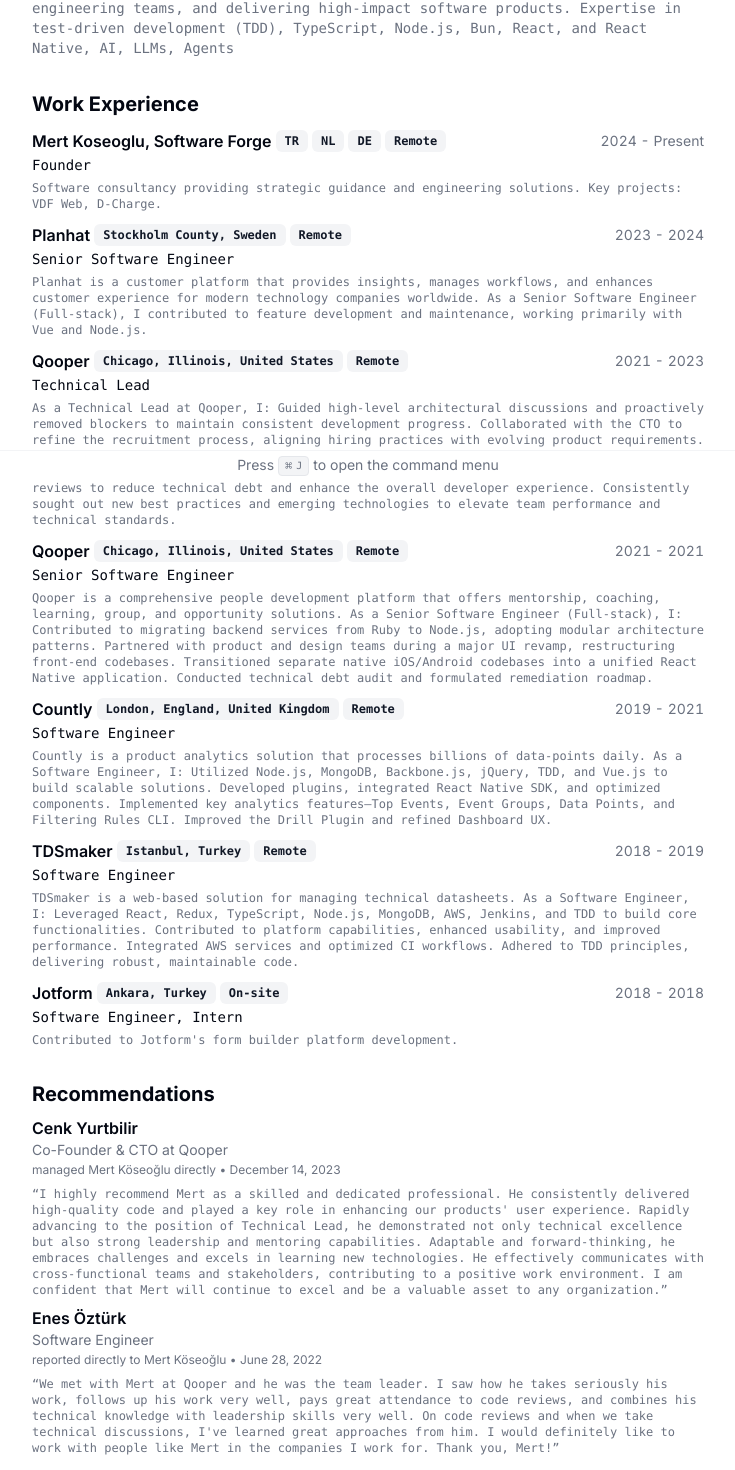
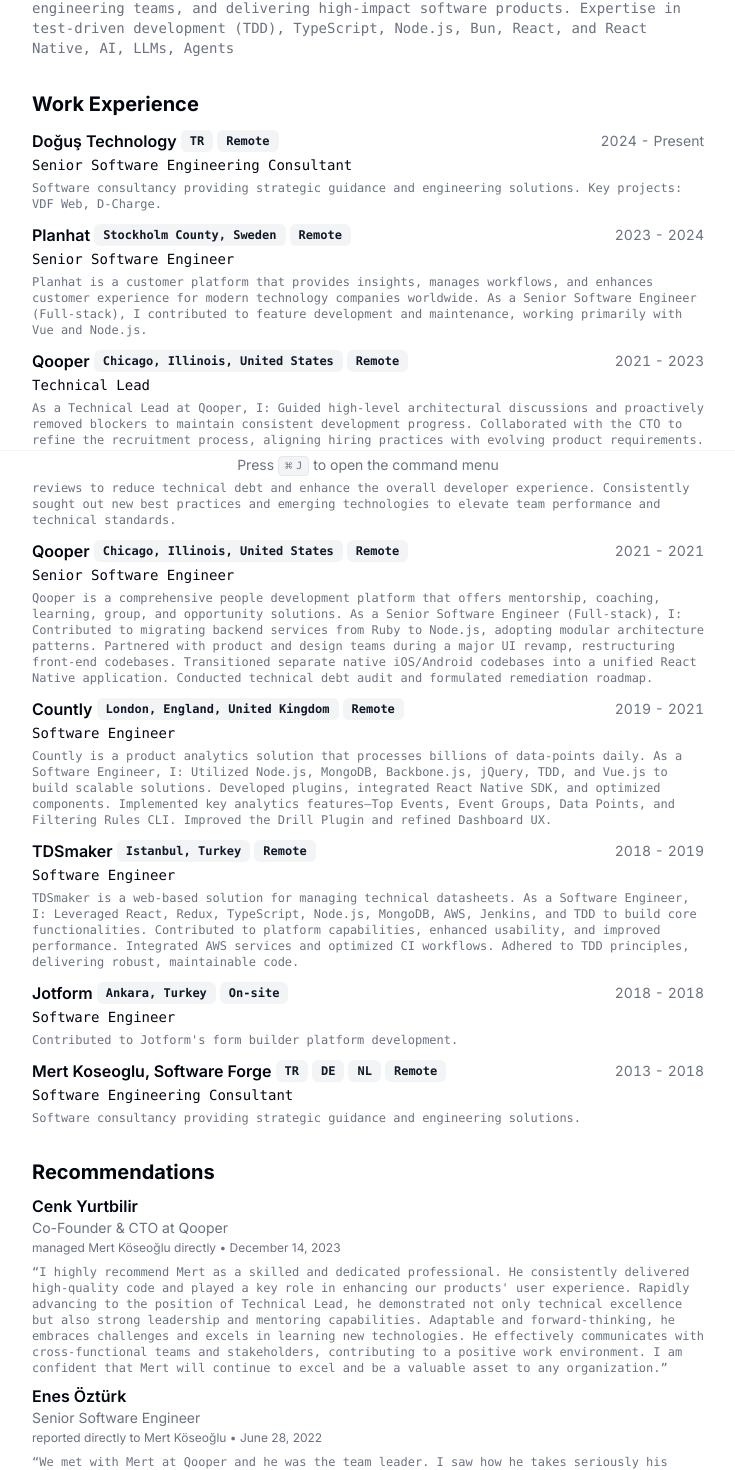
Before and after one commit to mksglu/mksg.lu, a Next.js app: page / in a window 1280 px wide. Shown: the part 320-1790 px from the top of the page, without its empty margins (272-1007 px from the left). Built offline with nearby package versions, Linux system fonts and the light colour scheme.

Commit message:
chore(ci): trigger

```diff
--- a/src/app/page.tsx
+++ b/src/app/page.tsx
@@ -14,7 +14,7 @@
 import Mert from "@/images/pp-mert.jpg";
 export default function Page() {
   return (
-    <main className="container relative mx-auto scroll-my-12 overflow-auto p-4 print:p-12 md:p-16">
+    <main className="container relative mx-auto scroll-my-12 overflow-auto p-4 print:p-0 md:p-16">
       <section className="mx-auto w-full max-w-2xl space-y-8 bg-white print:space-y-4">
         <div className="flex items-center justify-between">
           <div className="flex-1 space-y-1.5">
@@ -76,6 +76,10 @@
                   <span>{social.url}</span>
                 </a>
               ))}
+              <span className="inline-flex gap-x-2 items-center">
+                <GlobeIcon className="size-3" />
+                {RESUME_DATA.personalWebsiteUrl}
+              </span>
             </div>
           </div>
 
@@ -94,7 +98,7 @@
           <h2 className="text-xl font-bold">Work Experience</h2>
           {RESUME_DATA.work.map((work) => {
             return (
-              <Card key={work.company}>
+              <Card key={work.company} className="print:break-inside-avoid">
                 <CardHeader>
                   <div className="flex items-center justify-between gap-x-2 text-base">
                     <h3 className="inline-flex items-center justify-center gap-x-1 font-semibold leading-none">
@@ -136,6 +140,7 @@
             {RESUME_DATA.recommendations.map((recommendation) => (
               <RecommendationCard
                 key={`${recommendation.name}-${recommendation.date}`}
+                className="print:break-inside-avoid"
                 {...recommendation}
               />
             ))}
@@ -163,7 +168,7 @@
             );
           })}
         </Section> */}
-        <Section>
+        <Section className="print:break-inside-avoid">
           <h2 className="text-xl font-bold">Skills</h2>
           <div className="flex flex-wrap gap-1">
             {RESUME_DATA.skills.map((skill) => {
@@ -175,8 +180,7 @@
             })}
           </div>
         </Section>
-
-        <Section className="print-force-new-page scroll-mb-16">
+        <Section className="scroll-mb-16 print:break-inside-avoid">
           <h2 className="text-xl font-bold">Projects</h2>
           <div className="-mx-3 grid grid-cols-1 gap-3 print:grid-cols-3 print:gap-2 md:grid-cols-2 lg:grid-cols-3">
             {RESUME_DATA.projects.map((project) => {
--- a/src/components/recommendation-card.tsx
+++ b/src/components/recommendation-card.tsx
@@ -7,6 +7,7 @@
   date: string;
   content: string;
   linkedIn?: string;
+  className?: string;
 }
 
 export function RecommendationCard({
@@ -16,9 +17,10 @@
   date,
   content,
   linkedIn,
+  className,
 }: RecommendationCardProps) {
   return (
-    <Card>
+    <Card className={className}>
       <CardHeader>
         <div className="flex items-center justify-between gap-x-2 text-base">
           <div className="flex-1">
--- a/src/data/resume-data.tsx
+++ b/src/data/resume-data.tsx
@@ -1,4 +1,4 @@
-import { ConsultlyLogo, ParabolLogo } from "@/images/logos";
+import { dt, ParabolLogo, ConsultlyLogo } from "@/images/logos";
 import Mert from "@/images/pp-mert.jpg";
 import { GitHubIcon, LinkedInIcon, XIcon } from "@/components/icons";
 
@@ -9,7 +9,7 @@
   locationLink: "https://www.google.com/maps/place/Ankara/",
   about: "Software Engineering, LLMs, Agents, Generative AI",
   summary:
-    "My name is Mert Köseoğlu, I am a Senior Software Engineer with over 10 years of experience in development and technical leadership within fully remote, global teams. Adept at architecting scalable solutions, building and mentoring engineering teams, and delivering high-impact software products. Expertise in test-driven development (TDD), TypeScript, Node.js, Bun, React, and React Native, AI, LLMs, Agents",
+    "My name is Mert Köseoğlu, I am a Software Engineer with over 10 years of experience in development and technical leadership within fully remote, global teams. Adept at architecting scalable solutions, building and mentoring engineering teams, and delivering high-impact software products. Expertise in test-driven development (TDD), TypeScript, Node.js, Bun, React, and React Native, AI, LLMs, Agents",
   avatarUrl: Mert,
   personalWebsiteUrl: "https://mksg.lu",
   contact: {
@@ -34,11 +34,11 @@
   },
   work: [
     {
-      company: "Mert Koseoglu, Software Forge",
+      company: "Doğuş Technology",
       link: "https://mksg.lu",
-      badges: ["TR", "NL", "DE", "Remote"],
-      title: "Founder",
-      logo: ConsultlyLogo,
+      badges: ["TR", "Remote"],
+      title: "Senior Software Engineering Consultant",
+      logo: dt,
       start: "2024",
       end: null,
       description:
@@ -103,11 +103,23 @@
       company: "Jotform",
       link: "https://jotform.com",
       badges: ["Ankara, Turkey", "On-site"],
-      title: "Software Engineer, Intern",
+      title: "Software Engineer",
       logo: ConsultlyLogo,
       start: "2018",
       end: "2018",
-      description: "Contributed to Jotform's form builder platform development.",
+      description:
+        "Contributed to Jotform's form builder platform development.",
+    },
+    {
+      company: "Mert Koseoglu, Software Forge",
+      link: "https://mksg.lu",
+      badges: ["TR", "DE", "NL", "Remote"],
+      title: "Software Engineering Consultant",
+      logo: ConsultlyLogo,
+      start: "2013",
+      end: "2018",
+      description:
+        "Software consultancy providing strategic guidance and engineering solutions.",
     },
   ],
   recommendations: [
@@ -116,15 +128,17 @@
       title: "Co-Founder & CTO at Qooper",
       relationship: "managed Mert Köseoğlu directly",
       date: "December 14, 2023",
-      content: "I highly recommend Mert as a skilled and dedicated professional. He consistently delivered high-quality code and played a key role in enhancing our products' user experience. Rapidly advancing to the position of Technical Lead, he demonstrated not only technical excellence but also strong leadership and mentoring capabilities. Adaptable and forward-thinking, he embraces challenges and excels in learning new technologies. He effectively communicates with cross-functional teams and stakeholders, contributing to a positive work environment. I am confident that Mert will continue to excel and be a valuable asset to any organization.",
+      content:
+        "I highly recommend Mert as a skilled and dedicated professional. He consistently delivered high-quality code and played a key role in enhancing our products' user experience. Rapidly advancing to the position of Technical Lead, he demonstrated not only technical excellence but also strong leadership and mentoring capabilities. Adaptable and forward-thinking, he embraces challenges and excels in learning new technologies. He effectively communicates with cross-functional teams and stakeholders, contributing to a positive work environment. I am confident that Mert will continue to excel and be a valuable asset to any organization.",
       linkedIn: "https://www.linkedin.com/in/cenkyurtbilir",
     },
     {
       name: "Enes Öztürk",
-      title: "Software Engineer",
+      title: "Senior Software Engineer",
       relationship: "reported directly to Mert Köseoğlu",
       date: "June 28, 2022",
-      content: "We met with Mert at Qooper and he was the team leader. I saw how he takes seriously his work, follows up his work very well, pays great attendance to code reviews, and combines his technical knowledge with leadership skills very well. On code reviews and when we take technical discussions, I've learned great approaches from him. I would definitely like to work with people like Mert in the companies I work for. Thank you, Mert!",
+      content:
+        "We met with Mert at Qooper and he was the team leader. I saw how he takes seriously his work, follows up his work very well, pays great attendance to code reviews, and combines his technical knowledge with leadership skills very well. On code reviews and when we take technical discussions, I've learned great approaches from him. I would definitely like to work with people like Mert in the companies I work for. Thank you, Mert!",
       linkedIn: "https://www.linkedin.com/in/enes-ozturk",
     },
     {
@@ -132,15 +146,17 @@
       title: "Lead Backend Engineer at Qooper Analytics",
       relationship: "reported directly to Mert Köseoğlu",
       date: "June 28, 2022",
-      content: "The sides that make Mert the most valuable; always open to new ideas, not afraid to learn and share information, and have a great business ethic. His strong communication skills make him an indispensable and very good manager. He always supported the teams both technically and mentally. A manager you will always enjoy working with. It was a big pleasure working with Mert.",
+      content:
+        "The sides that make Mert the most valuable; always open to new ideas, not afraid to learn and share information, and have a great business ethic. His strong communication skills make him an indispensable and very good manager. He always supported the teams both technically and mentally. A manager you will always enjoy working with. It was a big pleasure working with Mert.",
       linkedIn: "https://www.linkedin.com/in/emredeger",
     },
     {
       name: "Sitki Bagdat",
-      title: "Software Engineer",
+      title: "Senior Software Engineer",
       relationship: "reported directly to Mert Köseoğlu",
       date: "June 27, 2022",
-      content: "Mert was a great professional to work with. We worked together at Qooper and he helped me a lot to get started and also to understand internal processes. His work ethic is immaculate and so easy to work together with. He always kept the team motivated and shared knowledge. I believe he is one of the best managers I ever had, as his people skills are highly developed. I'd definitely work with him again.",
+      content:
+        "Mert was a great professional to work with. We worked together at Qooper and he helped me a lot to get started and also to understand internal processes. His work ethic is immaculate and so easy to work together with. He always kept the team motivated and shared knowledge. I believe he is one of the best managers I ever had, as his people skills are highly developed. I'd definitely work with him again.",
       linkedIn: "https://www.linkedin.com/in/sbagdat",
     },
     {
@@ -148,7 +164,8 @@
       title: "Lead Software Engineer at Countly Analytics",
       relationship: "worked with Mert Köseoğlu but on different teams",
       date: "May 17, 2020",
-      content: "Mert has a deep passion and energy for learn new things. I think this passion will keep him as valuable person/employee/teammate at his whole career.",
+      content:
+        "Mert has a deep passion and energy for learn new things. I think this passion will keep him as valuable person/employee/teammate at his whole career.",
       linkedIn: "https://www.linkedin.com/in/frknbasaran",
     },
     {
@@ -156,12 +173,13 @@
       title: "Senior Frontend Devops Engineer at Essent",
       relationship: "managed Mert directly",
       date: "May 17, 2018",
-      content: "Mert is one of the most talented developers that I ever worked with. He is ambitious, eager to learn, and productive. He worked with me as a full stack developer at TDS maker. Since the position is remote, I had doubts about working with such a young developer. But I had never had an issue with him. He knows his responsibilities, and he tries his best to finish the tasks. I definitely recommend him to the employers who want to work with.",
+      content:
+        "Mert is one of the most talented developers that I ever worked with. He is ambitious, eager to learn, and productive. He worked with me as a full stack developer at TDS maker. Since the position is remote, I had doubts about working with such a young developer. But I had never had an issue with him. He knows his responsibilities, and he tries his best to finish the tasks. I definitely recommend him to the employers who want to work with.",
       linkedIn: "https://www.linkedin.com/in/melih-korkmaz",
     },
   ],
   skills: [
-    "Senior Software Engineer",
+    "Software Engineering",
     "Engineering Management",
     "Technical Leadership",
     "Founding Engineer",
--- a/src/images/logos/index.ts
+++ b/src/images/logos/index.ts
@@ -15,8 +15,10 @@
 import TastyCloudLogo from "./tastycloud.png";
 import YearProgressLogo from "./yearprogress.svg";
 import Minimal from "./minimal.svg";
+import dt from "./dt.jpeg";
 
 export {
+  dt,
   ConsultlyLogo,
   AmbitLogo,
   BarepapersLogo,
```
Also changed, not shown: src/app/globals.css (+43 -0 lines), src/images/logos/dt.jpeg (added).
